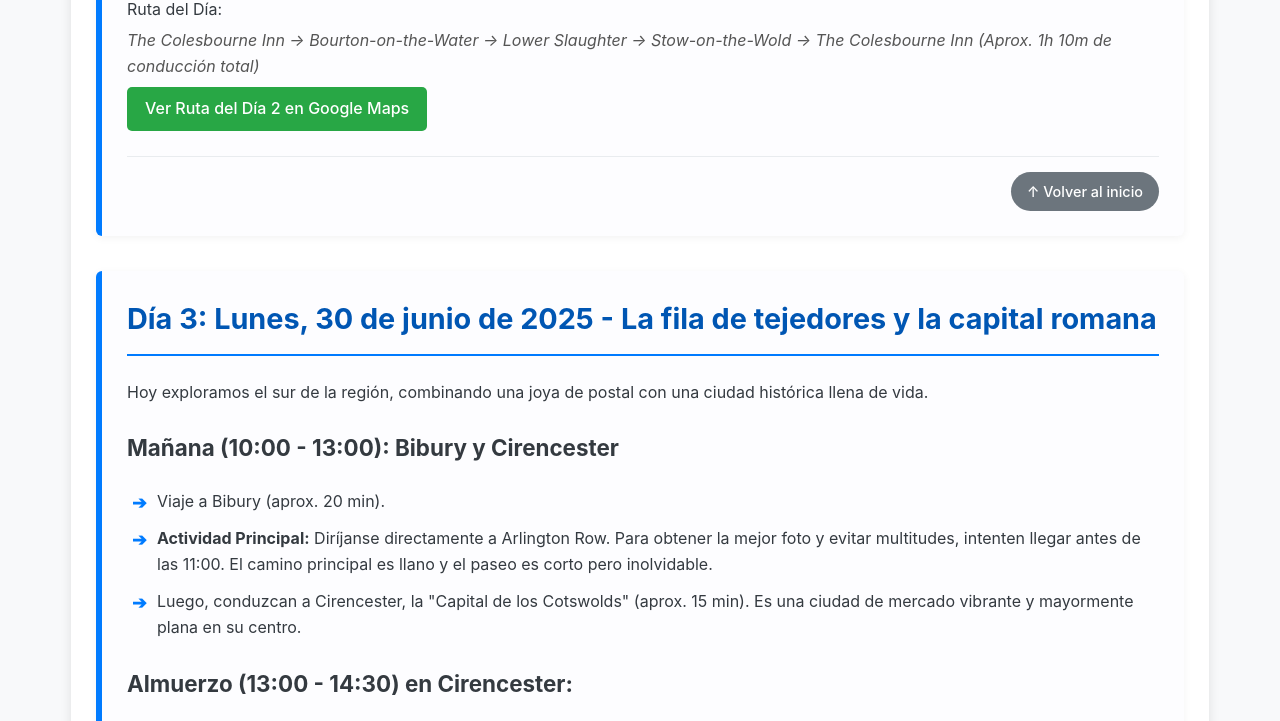
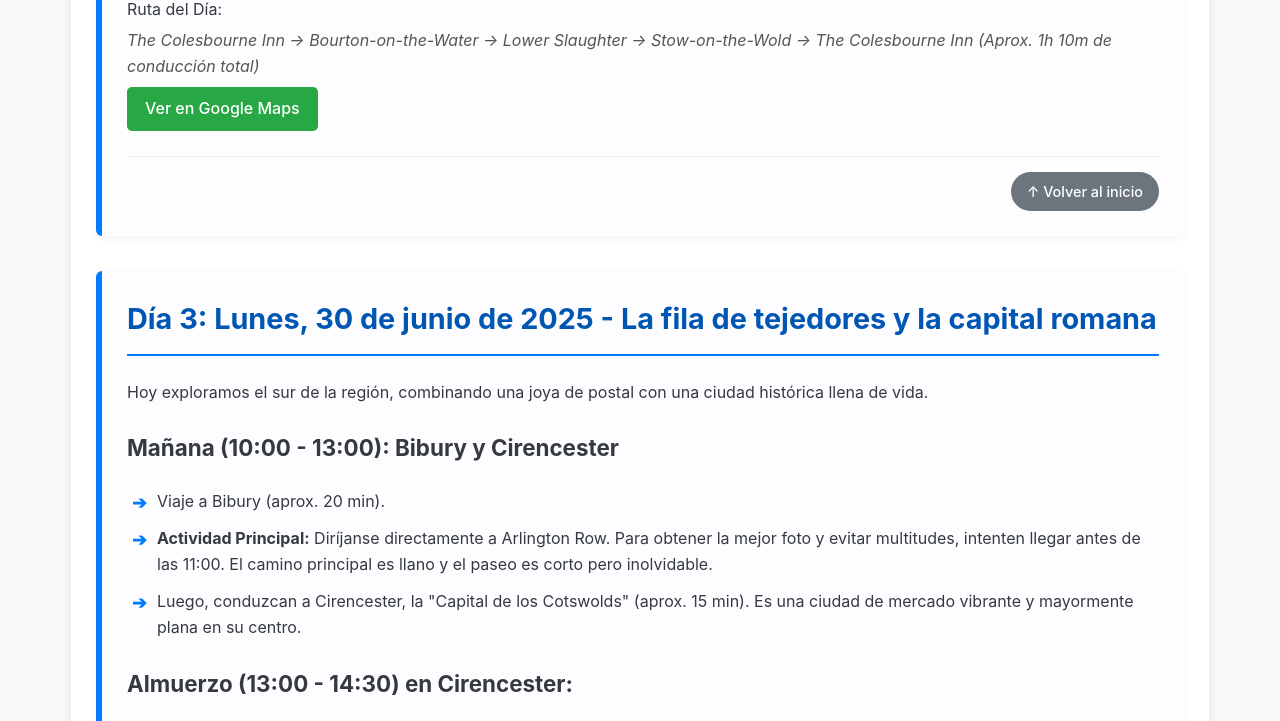
Before and after one commit to jaenc/Viaje-Inglaterra, a plain HTML site: page index.html in a window 1280 px wide. Shown: the part 2466-3187 px from the top of the page. Drawn offline with Linux system fonts and the light colour scheme.

Commit message:
Cambio ver Ruta

```diff
--- a/index.html
+++ b/index.html
@@ -298,7 +298,7 @@
             </div>
             Ruta del Día:
             <div class="route-details">The Colesbourne Inn → Bourton-on-the-Water → Lower Slaughter → Stow-on-the-Wold → The Colesbourne Inn (Aprox. 1h 10m de conducción total)</div>
-            <a href="https://www.google.com/maps/dir/The+Colesbourne+Inn/Bourton-on-the-Water/Lower+Slaughter/Stow-on-the-Wold/The+Colesbourne+Inn" target="_blank" class="google-maps-link">Ver Ruta del Día 2 en Google Maps</a>
+            <a href="https://www.google.com/maps/dir/The+Colesbourne+Inn/Bourton-on-the-Water/Lower+Slaughter/Stow-on-the-Wold/The+Colesbourne+Inn" target="_blank" class="google-maps-link">Ver en Google Maps</a>
             <!-- NUEVO: Botón de volver al inicio -->
             <div class="back-to-top-container">
                 <a href="#top" class="back-to-top">↑ Volver al inicio</a>
@@ -338,7 +338,7 @@
             </div>
                 Ruta del Día:
             <div class="route-details">The Colesbourne Inn → Bibury → Cirencester → Barnsley (opcional) → The Colesbourne Inn (Aprox. 1h de conducción total)</div>
-            <a href="https://maps.app.goo.gl/jyy6eELXx387cMVQA" target="_blank" class="google-maps-link">Ver Ruta del Día 3 en Google Maps</a>
+            <a href="https://maps.app.goo.gl/jyy6eELXx387cMVQA" target="_blank" class="google-maps-link">Ver en Google Maps</a>
             <!-- NUEVO: Botón de volver al inicio -->
             <div class="back-to-top-container">
                 <a href="#top" class="back-to-top">↑ Volver al inicio</a>
@@ -483,7 +483,7 @@
             </div>
             Ruta del Día:
             <div class="route-details">Porthleven → Marazion → Minack Theatre → Land's End → Porthleven (Aprox. 2h de conducción total)</div>
-            <a href="https://www.google.com/maps/dir/Porthleven/Marazion/Minack+Theatre,+Porthcurno,+Penzance/Land's+End,+Sennen,+Penzance/Porthleven" target="_blank" class="google-maps-link">Ver Ruta del Día 6 en Google Maps</a>
+            <a href="https://www.google.com/maps/dir/Porthleven/Marazion/Minack+Theatre,+Porthcurno,+Penzance/Land's+End,+Sennen,+Penzance/Porthleven" target="_blank" class="google-maps-link">Ver en Google Maps</a>
             <!-- NUEVO: Botón de volver al inicio -->
             <div class="back-to-top-container">
                 <a href="#top" class="back-to-top">↑ Volver al inicio</a>
```
